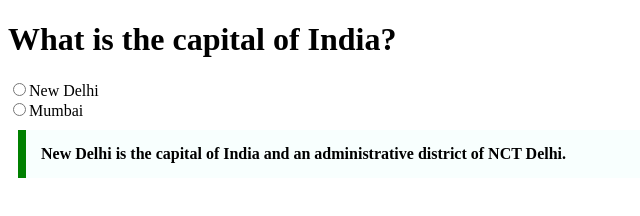
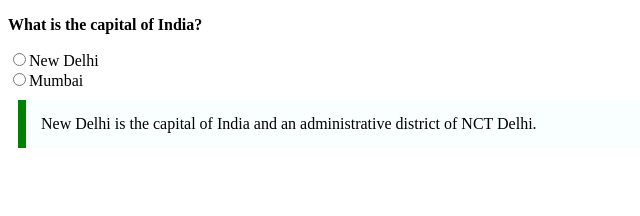
Before and after one commit to acciojob/trivia-Saurabh-Kumar20-24, a website: page main.html in a window 1280 px wide. Shown: the whole page, without its empty margins (0-640 px from the left). Drawn offline with Linux system fonts and the light colour scheme.

Commit message:
created a submission

```diff
--- a/main.html
+++ b/main.html
@@ -8,7 +8,7 @@
 
 <body>
 	<!-- the entire body must be written by student -->
-	<h1>What is the capital of India?</h1>
+	<p><b>What is the capital of India?</b></p>
 	<input type="radio">New Delhi <br>
 	<input type="radio">Mumbai
 	<blockquote id="quote">New Delhi is the capital of India and an administrative district of NCT Delhi.</blockquote>
--- a/styles.css
+++ b/styles.css
@@ -6,5 +6,5 @@
 	padding: 15px;
 	border-left: 8px solid green;
 	background-color: #f8fffe;
-	font-weight: bold;
+
 }
```
